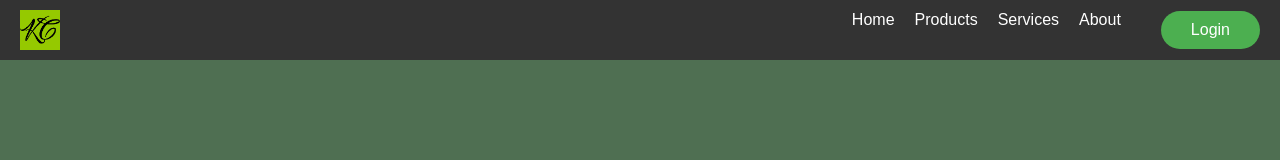
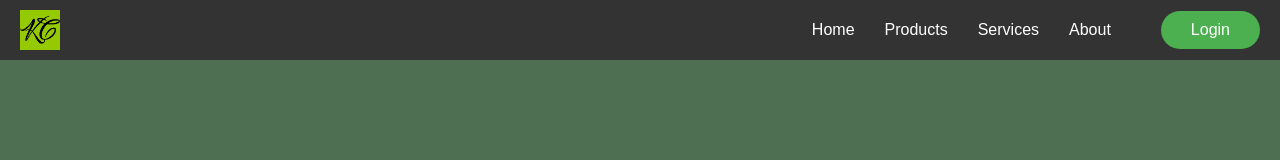
Before and after one commit to Kanishka-Che/Urban_Vogue, a React (Vite) app: page / in a window 1280 px wide. Shown: the top 160 px of the page. Built offline with nearby package versions, Linux system fonts and the light colour scheme.

Commit message:
aligning

```diff
--- a/src/Components/Home/Home.css
+++ b/src/Components/Home/Home.css
@@ -17,13 +17,14 @@ nav {
 nav ul {
   list-style-type: none;
   margin: 0;
-    padding: 0;
+  padding: 0; /* Remove padding to align items properly */
   display: flex;
+  align-items: center; /* Align items vertically */
 }
 
 /* Navigation bar list items */
 nav ul li {
-    margin-right: 20px;
+  margin: 0 10px;
 }
 
 /* Navigation bar links */
@@ -47,12 +48,12 @@ nav {
   text-decoration: none;
   display: inline-block;
   font-size: 16px;
-    margin-left: 20px;
   cursor: pointer;
 }
 
 nav .buttonNav:hover {
   background-color: #f7f7f7;
+  color: black; /* Ensure text color changes for visibility */
 }
 
 a {
```
Lines whose indentation alone changed are shown as unchanged.
